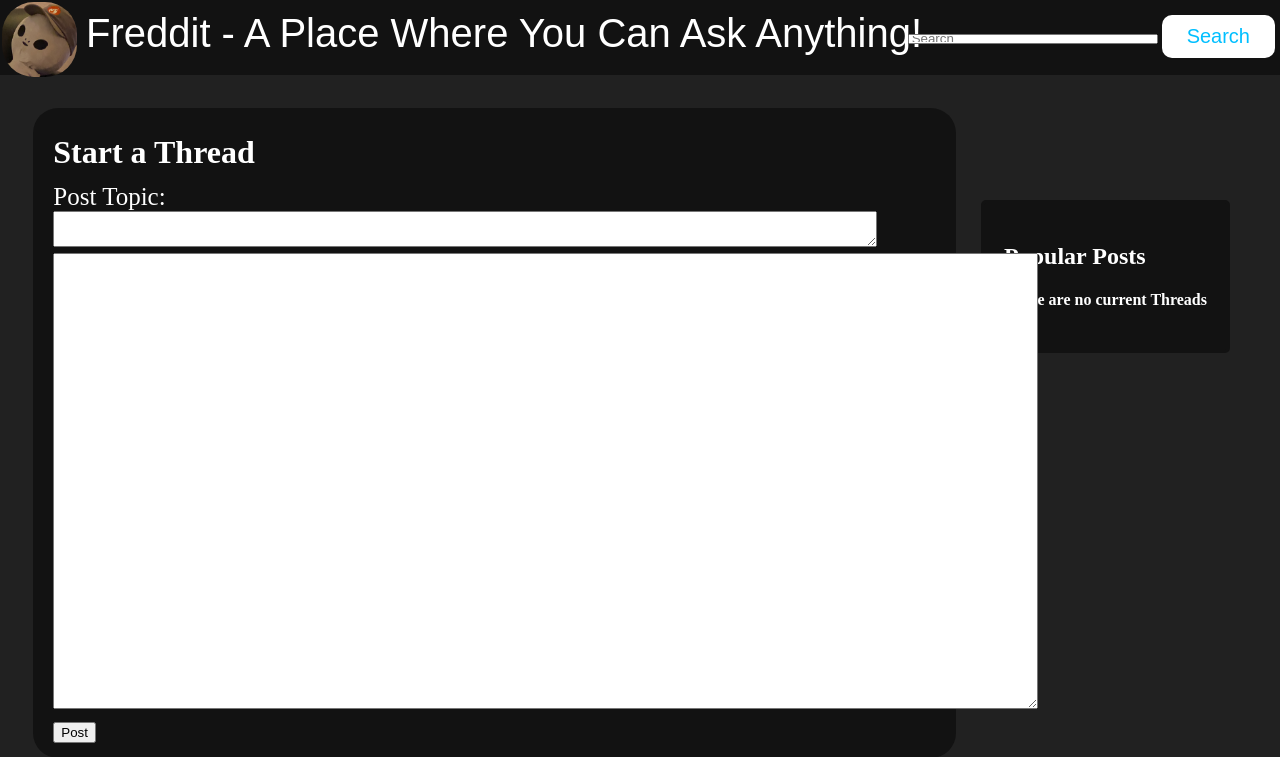
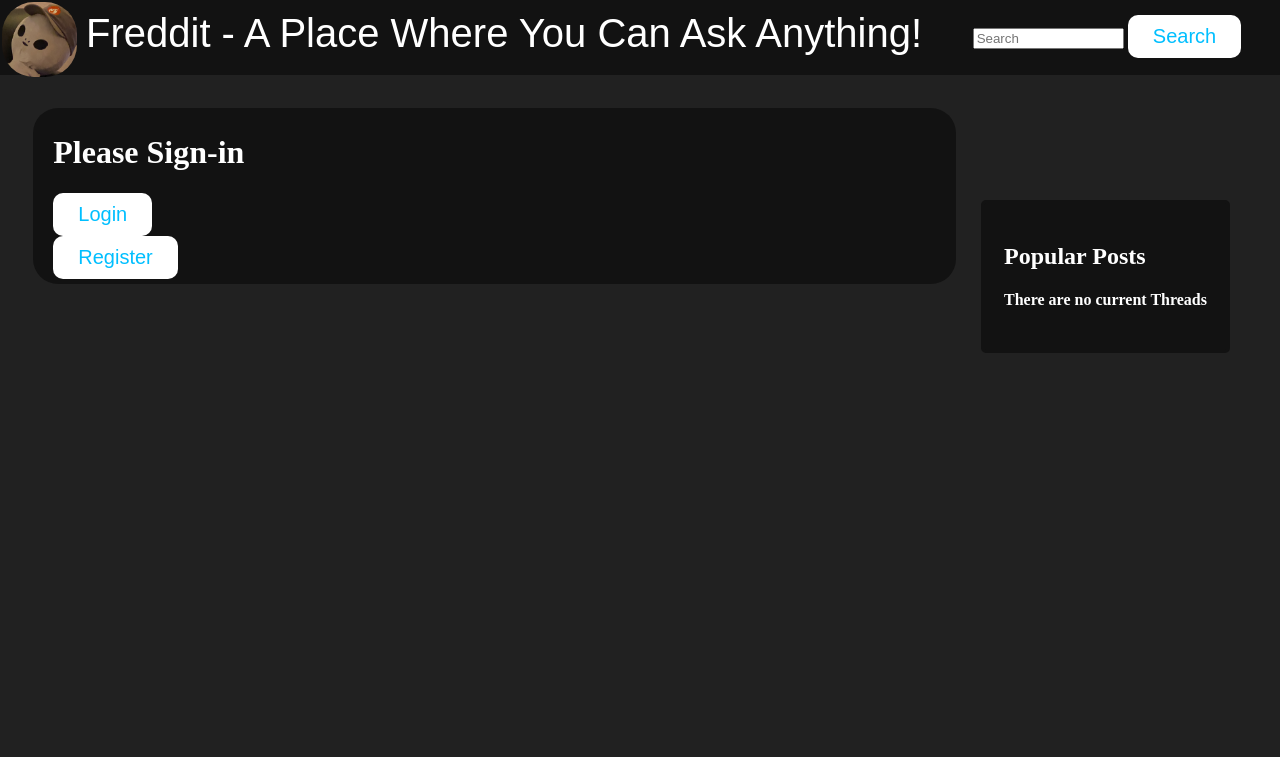
Before and after one commit to TheYibster/fredditforums, a Django app: page /freddit/add_thread/ in a window 1280 px wide. Shown: the top 757 px of the page. Run offline with Django 4.2, Linux system fonts and the light colour scheme; data that the repository does not hold is empty.

Commit message:
implemented user locks; updated models

```diff
--- a/fredditforums/freddit/forms.py
+++ b/fredditforums/freddit/forms.py
@@ -1,4 +1,5 @@
 from logging import PlaceHolder
+from mimetypes import init
 from django import forms
 from freddit.models import Thread, Comment
 
@@ -7,6 +8,7 @@ class ThreadForm(forms.ModelForm):
     inform = forms.CharField(widget=forms.Textarea(attrs={'rows': 30, 'cols': 120}))
     likes = forms.IntegerField(widget=forms.HiddenInput(), initial=0)
     views = forms.IntegerField(widget=forms.HiddenInput(), initial=0)
+    author = forms.CharField(widget=forms.HiddenInput(), initial="anonymous")
     slug = forms.CharField(widget=forms.HiddenInput(), required=False)
 
     class Meta:
@@ -16,6 +18,7 @@ class ThreadForm(forms.ModelForm):
 class CommentForm(forms.ModelForm):
     comment = forms.CharField(widget=forms.Textarea())
     likes = forms.IntegerField(widget=forms.HiddenInput(), initial=0)
+    author = forms.CharField(widget=forms.HiddenInput(), initial='anonymous')
 
     class Meta:
         model = Comment
--- a/fredditforums/freddit/models.py
+++ b/fredditforums/freddit/models.py
@@ -7,6 +7,7 @@ class Thread(models.Model):
     inform = models.TextField()
     likes = models.IntegerField(default=0)
     views = models.IntegerField(default=0)
+    author = models.CharField(max_length=18, default='Anonymous')
     slug = models.SlugField()
 
     def __str__(self):
@@ -20,6 +21,7 @@ class Comment(models.Model):
     thread = models.ForeignKey(Thread, on_delete=models.CASCADE)
     comment = models.TextField()
     likes = models.IntegerField(default=0)
+    author = models.CharField(max_length=18, default='Anonymous')
 
     def __str__(self):
         return self.comment
--- a/fredditforums/freddit/views.py
+++ b/fredditforums/freddit/views.py
@@ -27,6 +27,7 @@ def add_comment(request, thread_slug):
                 comment = form.save(commit=False)
                 comment.thread = thread
                 comment.likes = 0
+                comment.author = request.user.username
                 comment.save()
                 return view_thread(request, thread_slug)
         else:
@@ -38,7 +39,9 @@ def add_thread(request):
     if request.method == 'POST':
         form = ThreadForm(request.POST)
         if form.is_valid():
-            form.save(commit=True)
+            thread = form.save(commit=False)
+            thread.author = request.user.username
+            thread.save()
             return index(request)
         else:
             print(form.errors)
--- a/fredditforums/static/css/base.css
+++ b/fredditforums/static/css/base.css
@@ -124,6 +124,7 @@ body {
 }
 
 .sub_post {
+    position: relative;
     margin: 10px 5px;
     background-color: #212121;
     padding: 5px 10px;
@@ -131,8 +132,7 @@ body {
 }
 
 .search {
-    width: 250px;
-    height: 10px;
+    width: 50%;
 }
 
 .search_bar {
@@ -170,3 +170,10 @@ a:active{
     padding: 5px;
     margin: 15px;
 }
+
+.author_by {
+    color: gray;
+    position: absolute;
+    bottom: 0px;
+    right: 25px;
+}
--- a/fredditforums/templates/freddit/add_thread.html
+++ b/fredditforums/templates/freddit/add_thread.html
@@ -2,6 +2,8 @@
 {% load static %}
 
 {% block body_block %}
+
+{% if user.is_authenticated %}
     <div>
         <h1>Start a Thread</h1>
     </div>
@@ -20,4 +22,19 @@
             <input type="submit" name="Submit" value="Post" />
         </form>
     </div>
+
+{% else %}
+    <h1>Please Sign-in</h1>
+    <div>
+        <form action="/freddit/login_user">
+            <input class= "button1" type="submit" value="Login" />
+        </form>
+    </div>
+    <div>
+        <form action="/freddit/register_user">
+            <input class= "button1" type="submit" value="Register" />
+        </form>
+    </div>
+{% endif %}
+
 {% endblock %}
--- a/fredditforums/templates/freddit/index.html
+++ b/fredditforums/templates/freddit/index.html
@@ -13,6 +13,9 @@
             <input class= "button1" type="submit" value="Logout" />
         </form>
     </div>
+    <div style="display: flex; justify-content: center; align-items: center;">
+        <h1>Hello {{user.username}}!</h1>
+    </div>
     {% else %}
     <div style="float: right;">
         <form action="/freddit/login_user">
@@ -27,6 +30,6 @@
     {% endif %}
     <br/><br/><br/>
     <div>
-        <h1>What's Happening today?</h1>
+
     </div>
 {% endblock %}
--- a/fredditforums/templates/freddit/thread.html
+++ b/fredditforums/templates/freddit/thread.html
@@ -8,6 +8,7 @@
         <div class="op_post">
             <h2 id="post_topic">{{thread.topic}}</h2>
             <p id="post_info">{{thread.inform}}</p>
+            <p class="author_by">-Posted by {{thread.author}}</p>
         </div>
         <br>
         <hr>
@@ -16,6 +17,7 @@
             {% for comment in comments %}
                 <div class="sub_post">
                     <p>{{comment.comment}}</p>
+                    <p class="author_by">-Posted by {{comment.author}}</p>
                 </div>
             {% endfor %}
         {% else %}
```
Also changed, not shown: fredditforums/templates/freddit/add_comment.html (+16 -0 lines), fredditforums/freddit/migrations/0004_comment_author_thread_author.py (added). Lines whose indentation alone changed are shown as unchanged.
